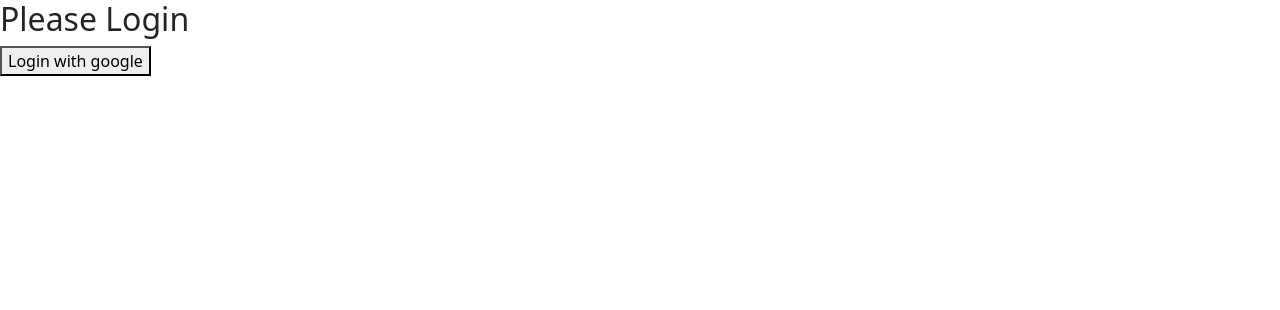
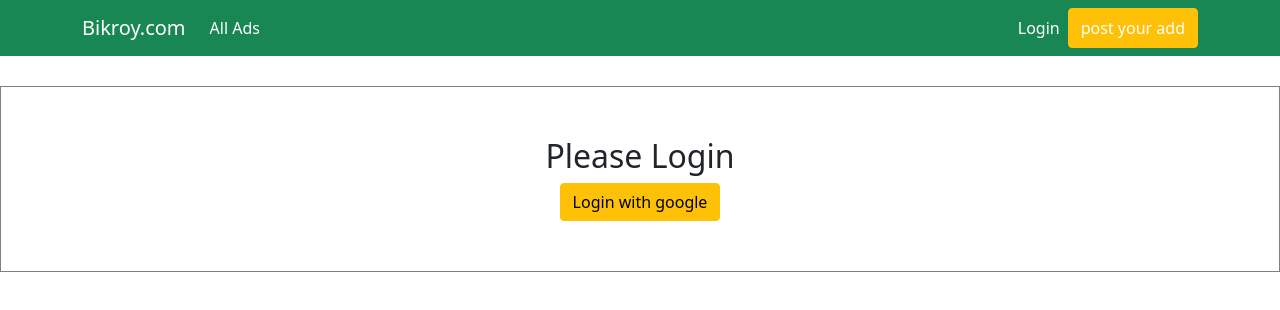
Before and after one commit to Loknath0007/directory-listing-website, a React (Create React App) app: page /login in a window 1280 px wide. Shown: the top 310 px of the page. Built offline with nearby package versions, Linux system fonts and the light colour scheme; no server answers.

Commit message:
google login implemented

```diff
--- /dev/null
+++ b/src/Pages/Login/Login.css
@@ -0,0 +1,8 @@
+.login_form{
+    /* display: flex;
+    justify-content: center; */
+    text-align: center;
+    margin-top: 30px;
+    padding: 50px;
+    border: 1px solid gray;
+}
--- a/src/Pages/Login/Login.js
+++ b/src/Pages/Login/Login.js
@@ -1,20 +1,37 @@
-import React from "react";
-import { getAuth, signInWithPopup, GoogleAuthProvider } from "firebase/auth";
+import React, { useEffect, useState } from "react";
+import {
+  getAuth,
+  signInWithPopup,
+  GoogleAuthProvider,
+  signOut,
+  onAuthStateChanged,
+} from "firebase/auth";
 import initializeAuthentication from "../../firebase/firebase.initialize";
+import Header from "../common/Header";
+import "./Login.css";
+import { Button } from "react-bootstrap";
 
 initializeAuthentication();
 const provider = new GoogleAuthProvider();
 const Login = () => {
+  const [user, setUser] = useState({});
+  const auth = getAuth();
   function handleGoogleLogin() {
-    const auth = getAuth();
     signInWithPopup(auth, provider)
       .then((result) => {
         // This gives you a Google Access Token. You can use it to access the Google API.
         const credential = GoogleAuthProvider.credentialFromResult(result);
         const token = credential.accessToken;
         // The signed-in user info.
-        const user = result.user;
+        const { displayName, email, photoUrl } = result.user;
+
+        const displayUser = {
+          name: displayName,
+          email: email,
+          photo: photoUrl,
+        };
         console.log(user);
+        setUser(displayUser);
         // ...
       })
       .catch((error) => {
@@ -28,11 +45,54 @@ const Login = () => {
         // ...
       });
   }
+
+  function logOut() {
+    const auth = getAuth();
+    signOut(auth)
+      .then(() => {
+        // Sign-out successful.
+        // setUser({});
+        console.log(user);
+      })
+      .catch((error) => {
+        // An error happened.
+      });
+  }
+
+  // observer of states
+  useEffect(() => {
+    const unsubscribed = onAuthStateChanged(auth, (user) => {
+      if (user) {
+        setUser(user);
+      } else {
+        setUser({});
+      }
+    });
+    return () => unsubscribed;
+  }, []);
   return (
-    <div>
-      <h2>Please Login</h2>
-      <button onClick={handleGoogleLogin}>Login with google</button>
-    </div>
+    <>
+      <Header />
+
+      <div className="login_form">
+        {!user.name ? (
+          <div>
+            <h2>Please Login</h2>
+            <Button variant="warning" onClick={handleGoogleLogin}>
+              Login with google
+            </Button>
+          </div>
+        ) : (
+          <Button onClick={logOut}>Log out</Button>
+        )}
+        {user.name && (
+          <div className="display_user mt-5">
+            <h2>Welcome {user.displayName}</h2>
+            <h4>User Email: {user.email}</h4>
+          </div>
+        )}
+      </div>
+    </>
   );
 };
 
```
Also changed, not shown: src/Pages/common/Header.jsx (+21 -7 lines).
